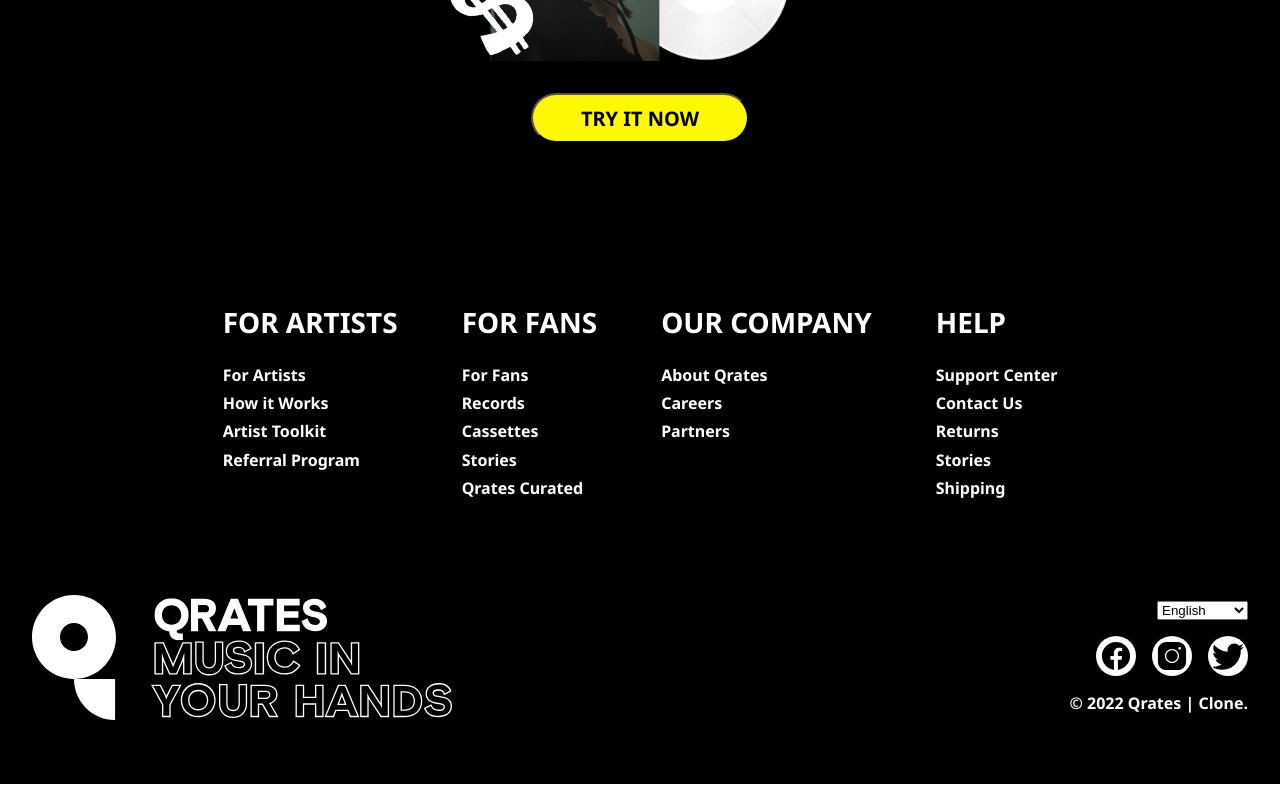
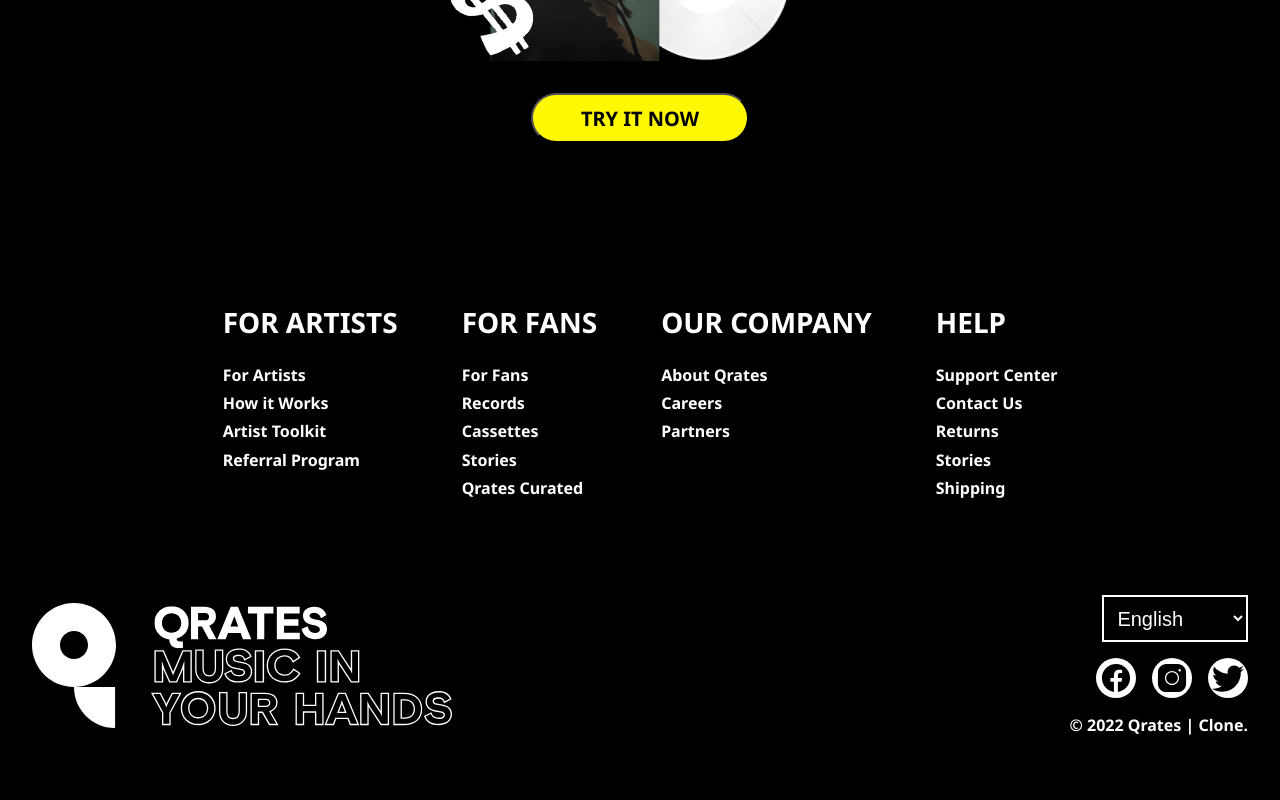
Before and after one commit to kmk00/Qrates-landing-page, a React (Vite) app: page / in a window 1280 px wide. Shown: the part 10388-11188 px from the top of the page. Built offline with nearby package versions, Linux system fonts and the light colour scheme.

Commit message:
Update FooterComponent.tsx

```diff
--- a/src/components/FooterComponent.tsx
+++ b/src/components/FooterComponent.tsx
@@ -105,6 +105,20 @@ const Icon = styled.div`
   border-radius: 50%;
 `;
 
+const Select = styled.select`
+  border: 2px solid #fff;
+  font-size: 20px;
+  padding: 0.6rem;
+  background-color: transparent;
+  color: #fff;
+
+  & option {
+    background-color: #000;
+    color: #fff;
+    border: 2px solid #fff;
+  }
+`;
+
 const FooterComponent = () => {
   return (
     <Footer>
@@ -188,12 +202,12 @@ const FooterComponent = () => {
       <BottomComponent>
         <img src={Logo} />
         <Container>
-          <select>
+          <Select>
             <option>English</option>
             <option>French</option>
             <option>Spanish</option>
             <option>Portuguese</option>
-          </select>
+          </Select>
           <SocialsIcons>
             <Icon>
               <img src={fbIcon} />
```
